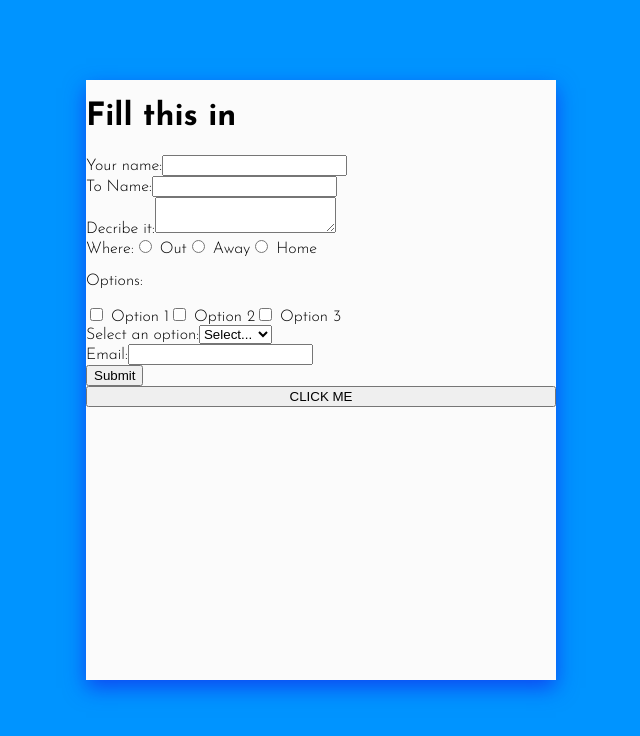
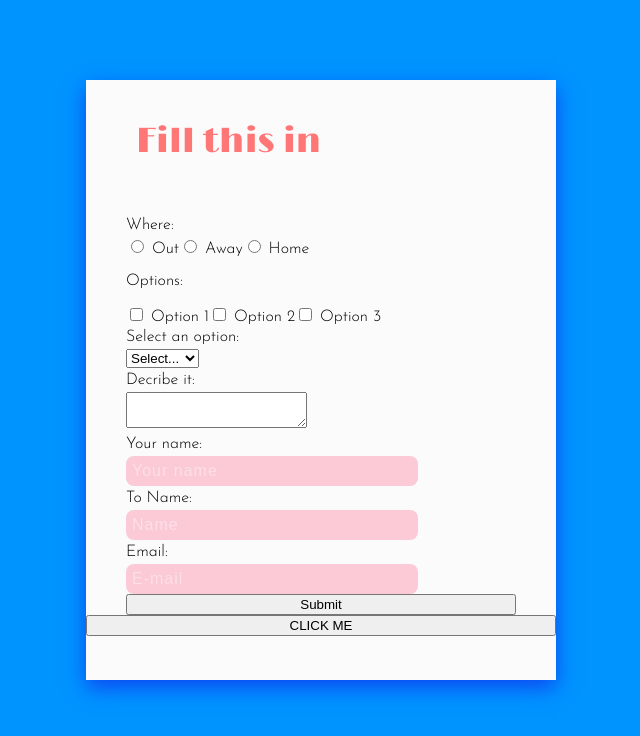
Before and after one commit to JohLeo/cake-crumbs, a React (Create React App) app in the folder my-app/: page /reply in a window 1280 px wide. Shown: the top 736 px of the page, without its empty margins (319-959 px from the left). Built offline with nearby package versions, Linux system fonts and the light colour scheme.

Commit message:
started styling on form and fixing structure

```diff
--- a/my-app/src/components/Form.tsx
+++ b/my-app/src/components/Form.tsx
@@ -1,4 +1,5 @@
 import React, { useState } from 'react';
+import { FormTitle, FormTo, LabTo, InpTo } from './style/reply-style';
 
 interface FormData {
   myName: string;
@@ -62,43 +63,12 @@ const FormToLove: React.FC = () => {
 
   return (
     <div>
-      <h1>Fill this in</h1>
+      <FormTitle>Fill this in</FormTitle>
 
-      <form onSubmit={handleSubmit}>
-        <div>
-          <label htmlFor="myName">Your name:</label>
-          <input
-            type="text"
-            id="Name"
-            name="Name"
-            value={formData.myName}
-            onChange={handleInputChange}
-          />
-        </div>
+      <FormTo onSubmit={handleSubmit}>
 
         <div>
-          <label htmlFor="toName">To Name:</label>
-          <input
-            type="text"
-            id="toName"
-            name="toName"
-            value={formData.toName}
-            onChange={handleInputChange}
-          />
-        </div>
-
-        <div>
-          <label htmlFor="message">Decribe it:</label>
-          <textarea
-            id="message"
-            name="message"
-            value={formData.message}
-            onChange={handleInputChange}
-          />
-        </div>
-
-        <div>
-          <label>Where:</label>
+          <LabTo>Where:</LabTo>
           <label>
             <input
               type="radio"
@@ -168,7 +138,7 @@ const FormToLove: React.FC = () => {
 
 
         <div>
-          <label htmlFor="dropdown">Select an option:</label>
+          <LabTo htmlFor="dropdown">Select an option:</LabTo>
           <select
             id="dropdown"
             name="selectedOption"
@@ -183,18 +153,54 @@ const FormToLove: React.FC = () => {
         </div>
 
         <div>
-          <label htmlFor="email">Email:</label>
-          <input
+          <LabTo htmlFor="message">Decribe it:</LabTo>
+          <textarea
+            id="message"
+            name="message"
+            value={formData.message}
+            onChange={handleInputChange}
+          />
+        </div>
+
+        <div>
+          <LabTo htmlFor="myName">Your name:</LabTo>
+          <InpTo
+            type="text"
+            id="Name"
+            name="Name"
+            placeholder='Your name'
+            value={formData.myName}
+            onChange={handleInputChange}
+          />
+        </div>
+
+        <div>
+          <LabTo htmlFor="toName">To Name:</LabTo>
+          <InpTo
+            type="text"
+            id="toName"
+            name="toName"
+            placeholder='Name'
+            value={formData.toName}
+            onChange={handleInputChange}
+          />
+        </div>
+
+
+        <div>
+          <LabTo htmlFor="email">Email:</LabTo>
+          <InpTo
             type="email"
             id="email"
             name="email"
+            placeholder='E-mail'
             value={formData.email}
             onChange={handleInputChange}
           />
         </div>
 
         <button type="submit">Submit</button>
-      </form>
+      </FormTo>
     </div>
   );
 };
--- a/my-app/src/components/style/reply-style.tsx
+++ b/my-app/src/components/style/reply-style.tsx
@@ -3,7 +3,6 @@ import styled from "styled-components";
 export const FormContainer = styled.div`
   display: flex;
   justify-content: center;
-
   margin-top: 10vh;
 `;
 
@@ -16,3 +15,41 @@ export const FormLetter = styled.div`
   height: 600px;
   box-shadow: 0 8px 20px rgba(27, 0, 229, 0.512);
 `;
+
+export const FormTitle = styled.h4`
+font-family: Limelight;
+  font-size: 35px;
+  font-weight: 300;
+  margin: 40px 0 0 50px;
+  color: #FF7676;
+`
+
+export const FormTo = styled.form`
+  display: flex;
+  flex-direction: column;
+  margin: 0 40px;
+  padding-top: 50px;
+`
+export const LabTo = styled.label`
+  display: flex;
+  flex-direction: column;
+
+  margin: 4px auto;
+`
+export const InpTo = styled.input`
+  width: 280px;
+  margin: 0 auto;
+  padding: 6px;
+  background-color: #FBCAD6;
+  border-radius: 8px;
+  border: none;
+  color: #fff;
+  font-size: 16px;
+  letter-spacing: 1px;
+  font-weight: 100;
+
+
+  &::placeholder {
+  color: #ffffff67;
+}
+`
```
Also changed, not shown: 1 other file (tests, documents, lock files or other folders).
